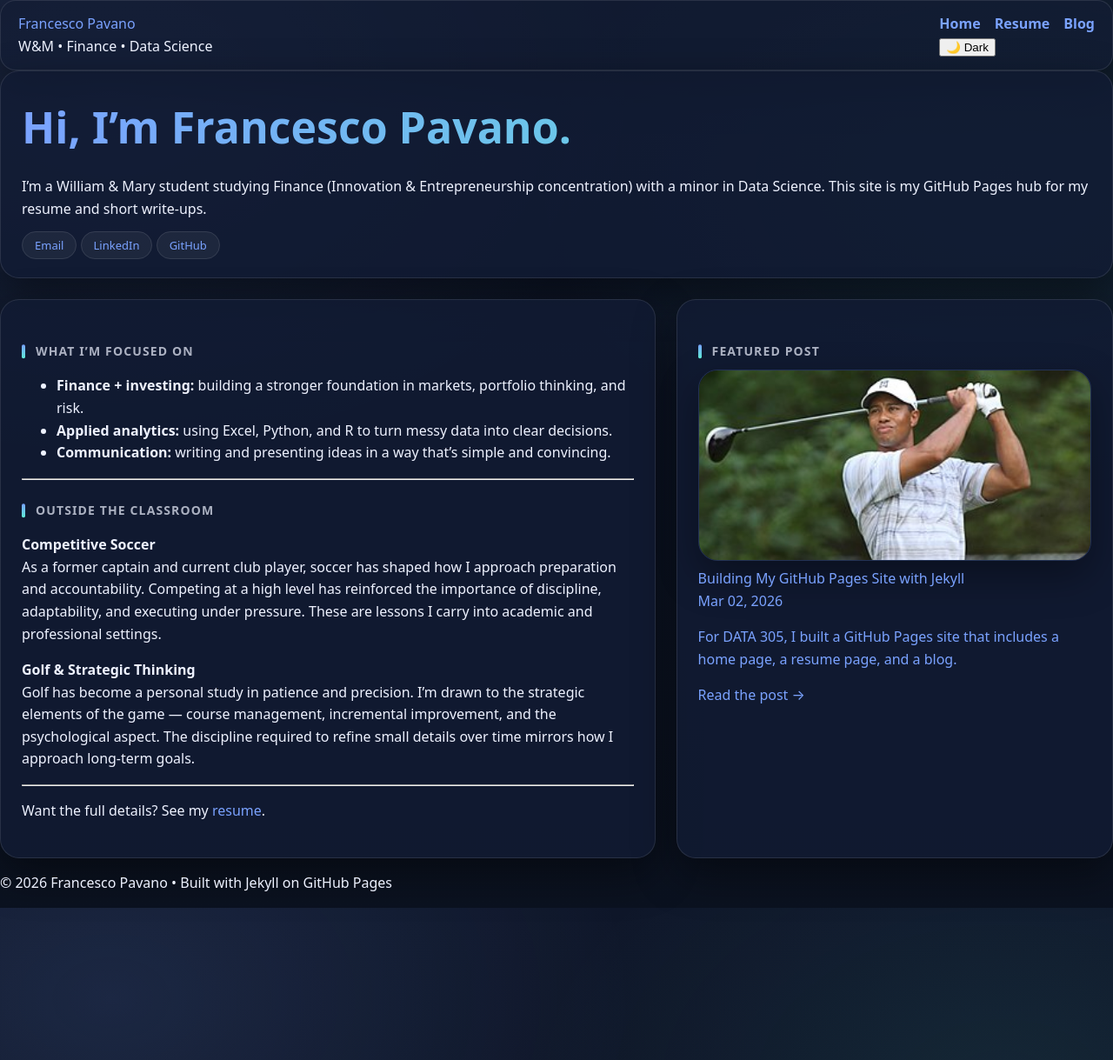
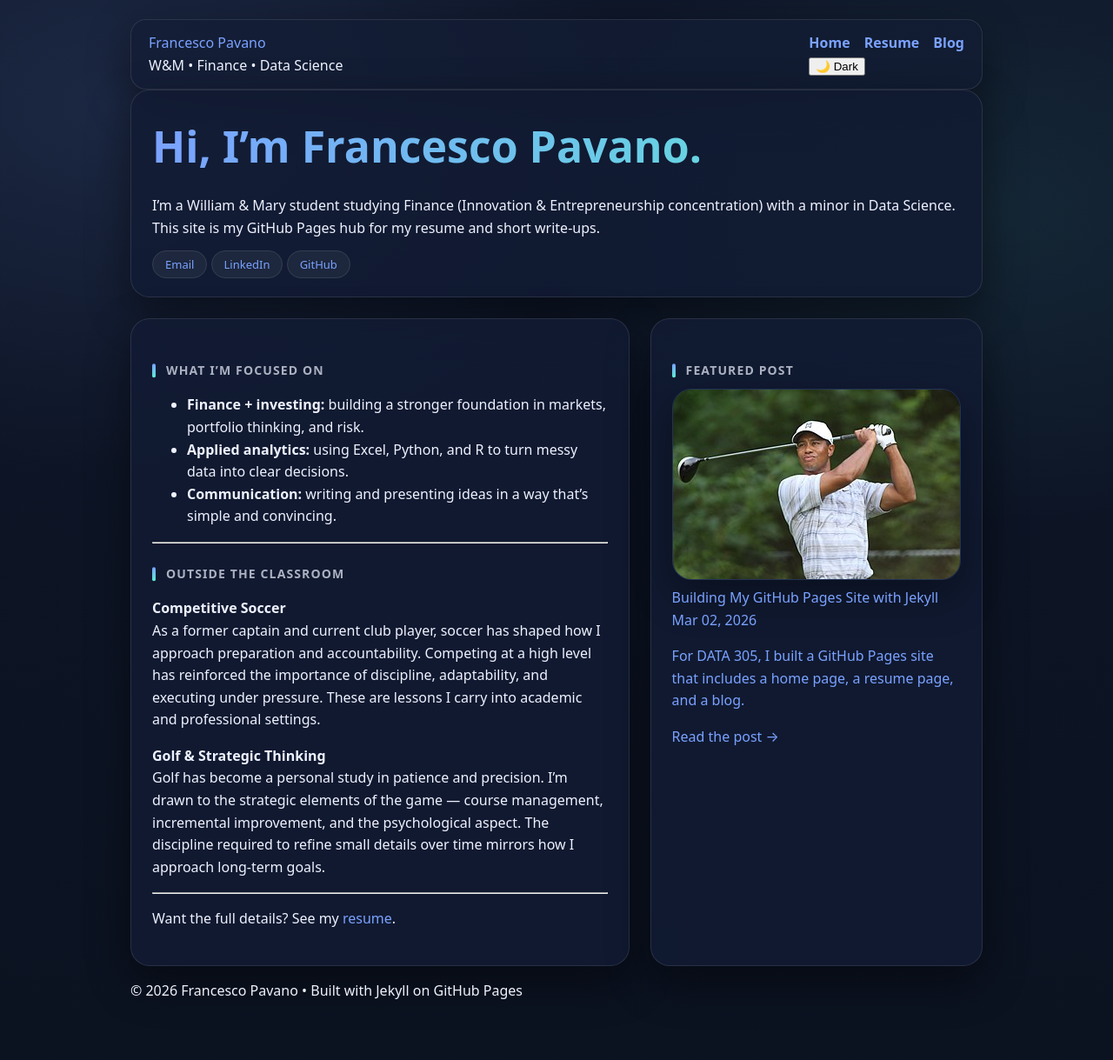
Before and after one commit to fjpavano/DATA-305-Assignment-2, a Jekyll site: the page built from index.md, in a window 1280 px wide. Shown: the whole page at 87% size. Built offline with Jekyll 4.4.1, drawn with Linux system fonts in a browser that asks for light colours.

Commit message:
Update style.css

```diff
--- a/assets/css/style.css
+++ b/assets/css/style.css
@@ -65,7 +65,11 @@ body{
   line-height: 1.6;
   transition: background .2s ease, color .2s ease;
 }
-
+.container{
+  width: min(980px, 92vw);
+  margin: 0 auto;
+  padding: 22px 0 50px;
+}
 a{ color: var(--accent); text-decoration: none; }
 a:hover{ text-decoration: underline; }
 
```
